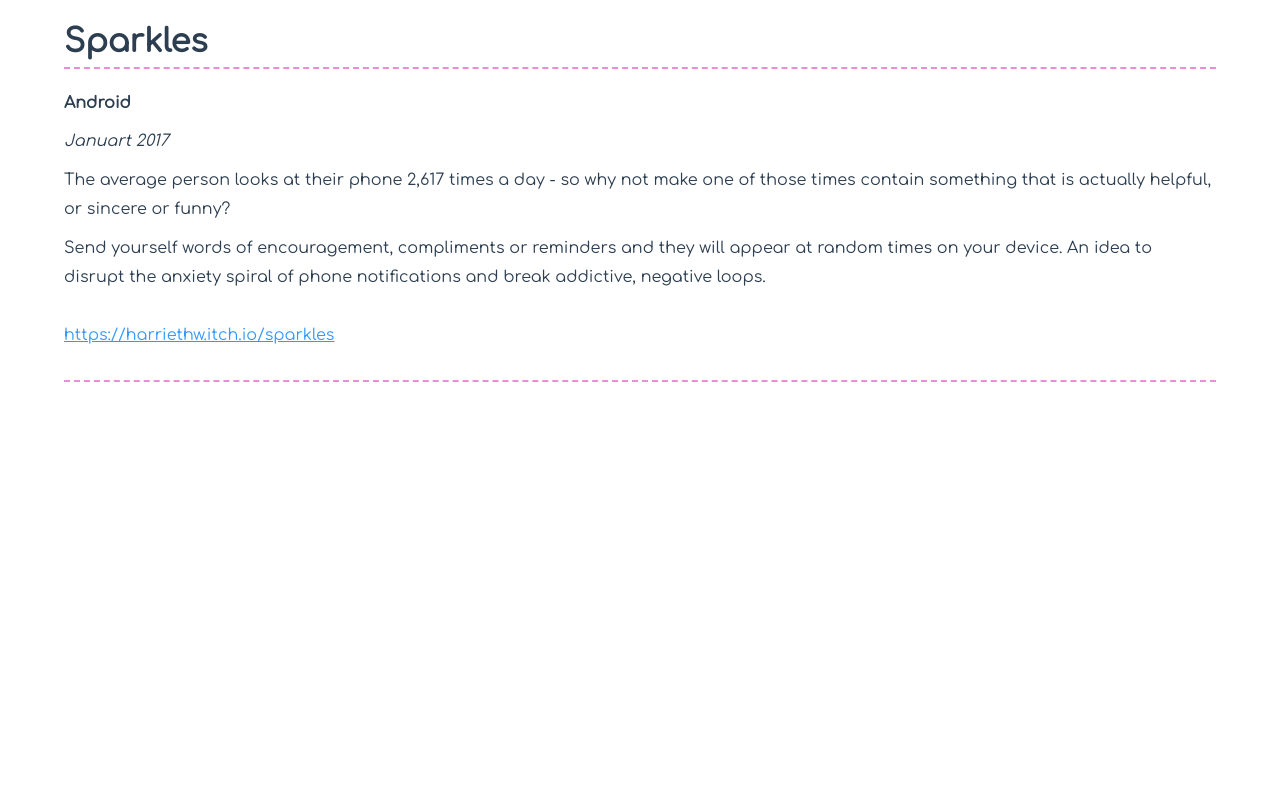
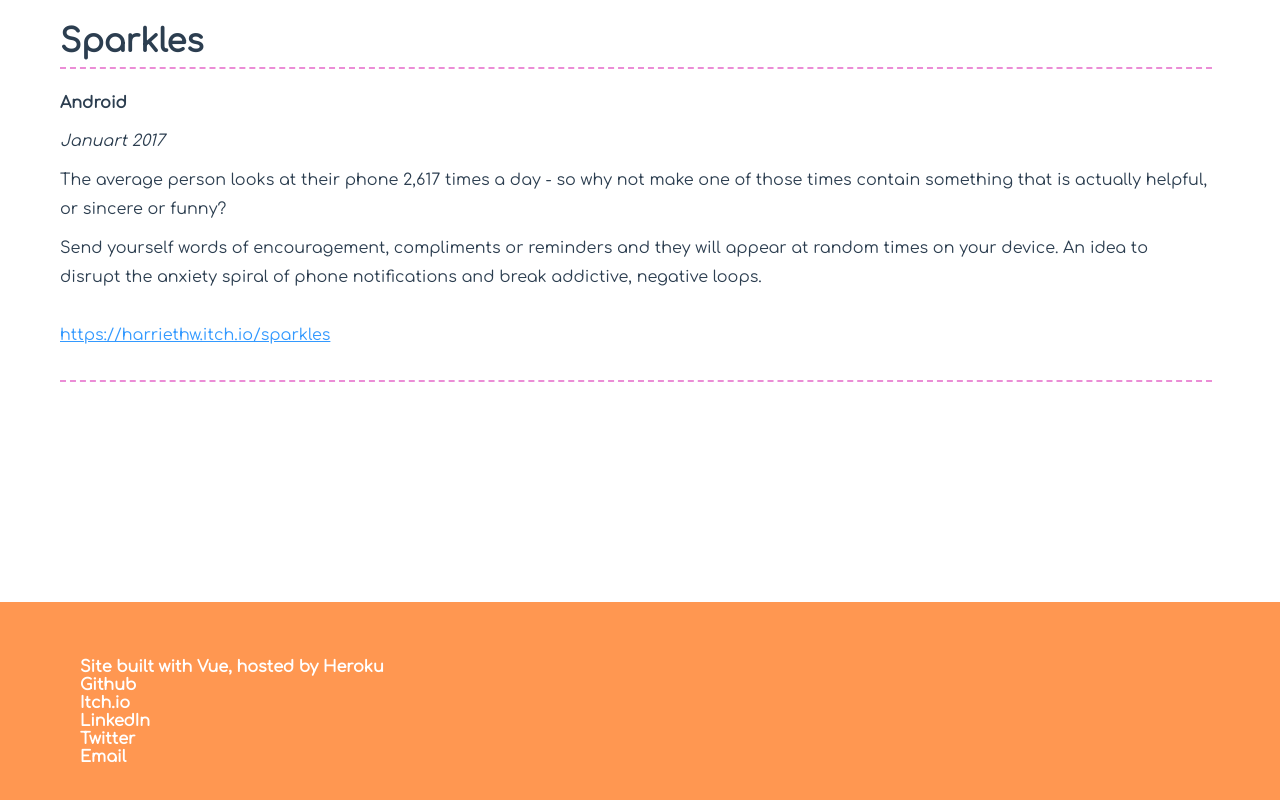
Before and after one commit to Harriethw/portfolio, a Vue app: page /Art in a window 1280 px wide. Shown: the part 4408-5208 px from the top of the page. Before the commit the page ends 4810 px from the top, so only its background shows below. Built offline with nearby package versions, Linux system fonts and the light colour scheme.

Commit message:
first pass at footer

```diff
--- a/src/App.vue
+++ b/src/App.vue
@@ -1,5 +1,6 @@
 <template>
   <div id="app">
+    <div class="app-wrapper">
       <Header />
       <div class="nav">
         <p>
@@ -24,20 +25,24 @@
         </transition>
       </div>
     </div>
+    <Footer />
+  </div>
 </template>
 
 <script>
 import Header from "./components/Header.vue";
+import Footer from "./components/Footer.vue";
 
 export default {
   name: "app",
   components: {
-    Header
+    Header,
+    Footer
   },
-  data ()  {
+  data() {
     return {
       show: true
-    }
+    };
   }
 };
 </script>
--- /dev/null
+++ b/src/components/Footer.vue
@@ -0,0 +1,14 @@
+<template>
+  <div class="footer">
+    <div class="footer-text">
+      <ul>
+        <li>Site built with Vue, hosted by Heroku</li>
+        <li>Github</li>
+        <li>Itch.io</li>
+        <li>LinkedIn</li>
+        <li>Twitter</li>
+        <li>Email</li>
+      </ul>
+    </div>
+  </div>
+</template>s
--- a/src/styles/index.scss
+++ b/src/styles/index.scss
@@ -4,7 +4,10 @@
 $pink: rgb(235, 141, 214);
 $blue: rgb(51, 153, 255);
 
-#app {
+ul {
+    list-style-type: none;
+}
+.app-wrapper {
     -webkit-font-smoothing: antialiased;
     -moz-osx-font-smoothing: grayscale;
     color: #2c3e50;
@@ -14,7 +17,6 @@
     display: flex;
     flex-direction: column;
     width: 90vw;
-    overflow: hidden;
 }
 h1 {
     font-size: 2em;
@@ -245,7 +247,6 @@
         flex-direction: row;
         padding-right: 20px;
         ul {
-            list-style-type: none;
             padding: 0px;
         }
     }
@@ -268,6 +269,20 @@
         .date {
             margin-bottom: 10px;
         }
+    }
+}
+
+.footer {
+    display: flex;
+    background-color: $orange;
+    width: 100vw;
+    margin-top: 200px;
+    height: 300px;
+
+    .footer-text{
+        padding: 40px;
+        color: white;
+        font-weight: bold;
     }
 }
 
@@ -308,7 +323,7 @@
 
 
 
-#app {
+.app-wrapper {
         padding: 0px 60px;
     }
 
```
Lines whose indentation alone changed are shown as unchanged.
